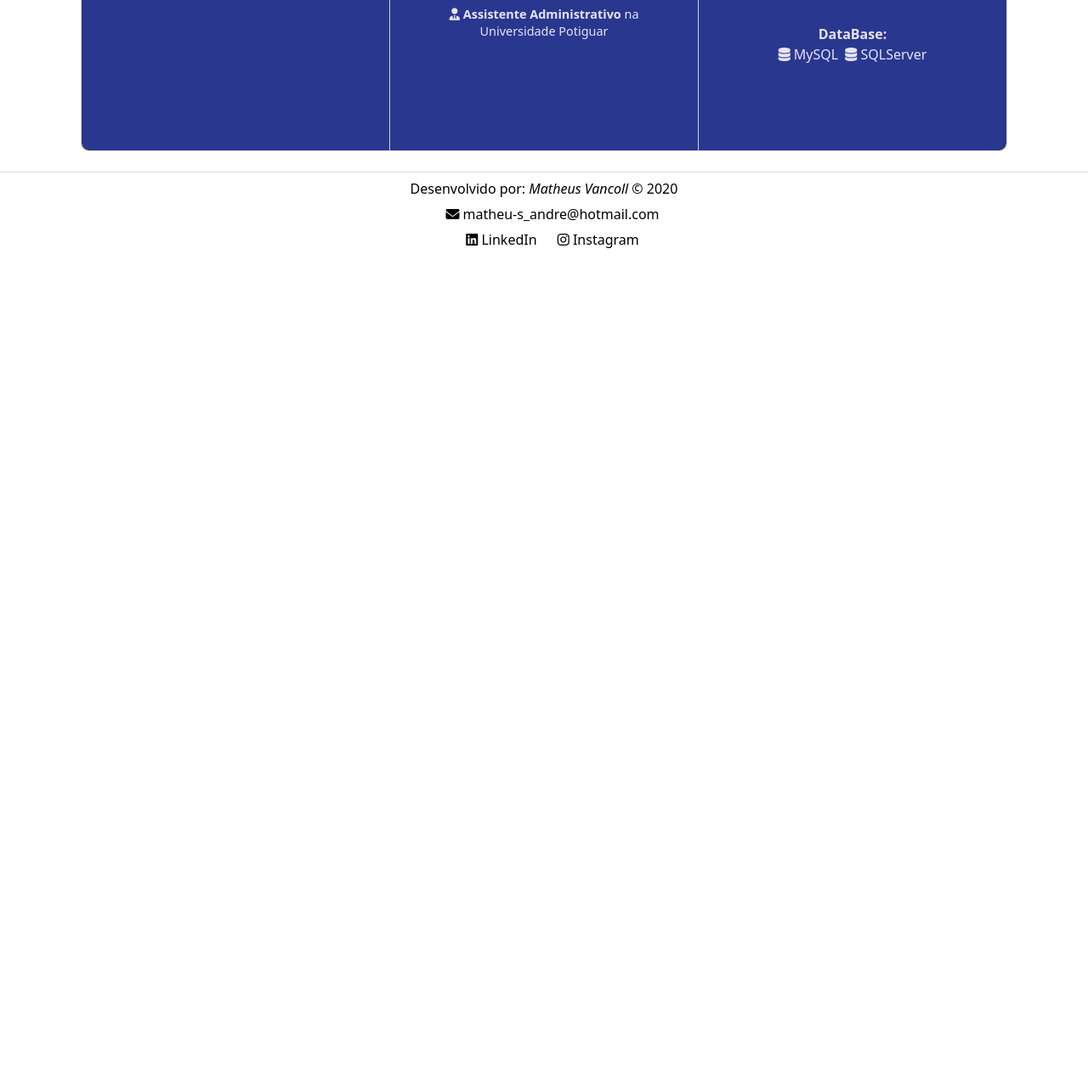
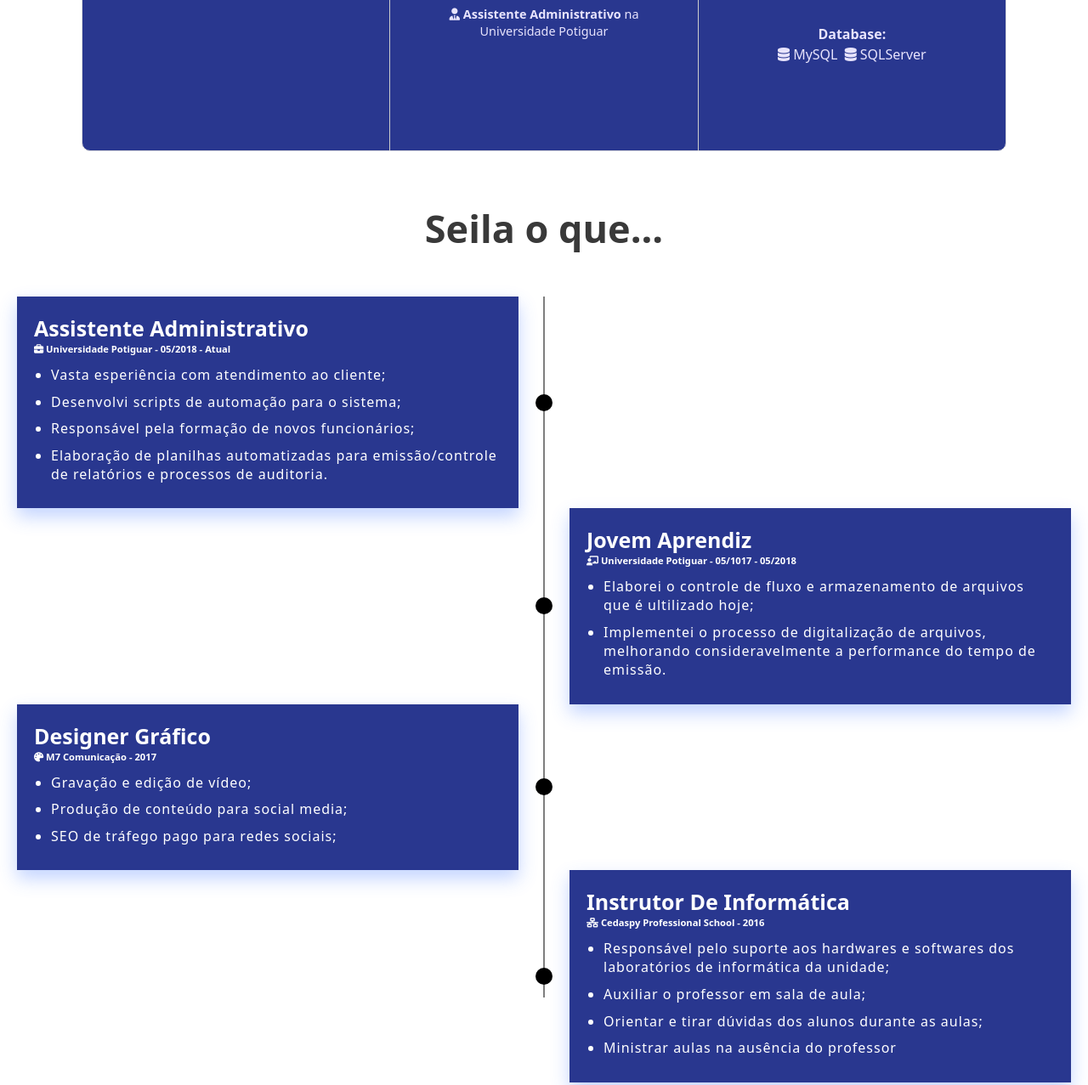
Before and after one commit to matheusvancoll/matheusvancoll.github.io, a plain HTML site: page index.html in a window 1280 px wide. Shown: the part 753-2030 px from the top of the page at 85% size. Before the commit the page ends 1052 px from the top, so only its background shows below. Drawn offline with nearby package versions, Linux system fonts and the light colour scheme.

Commit message:
insert timeline

```diff
--- a/index.html
+++ b/index.html
@@ -131,7 +131,7 @@
                         </li>
                     </ul>
                     <ul class="list-skill">
-                        <p><strong>DataBase:</strong></p>
+                        <p><strong>Database:</strong></p>
                         <li class="item-skill">
                             <i class="fas fa-database"></i>
                             MySQL
@@ -145,8 +145,56 @@
             </div>
         </section>
 
-        <section class="section-projects" id="projects">
+        <section class="section-timeline">
+            <h1>Seila o que...</h1>
+            <div class="timeline">
+                <div class="row left">
+                    <div class="event">
+                        <h3>Assistente Administrativo</h3>
+                        <h6><i class="fas fa-briefcase"></i> Universidade Potiguar - 05/2018 - Atual</h6>
+                        <ul>
+                            <li>Vasta esperiência com atendimento ao cliente;</li>
+                            <li>Desenvolvi scripts de automação para o sistema;</li>
+                            <li>Responsável pela formação de novos funcionários;</li>
+                            <li>Elaboração de planilhas automatizadas para emissão/controle de relatórios e processos de auditoria. </li>
+                        </ul>
+                    </div>
+                </div>
+                <div class="row right">
+                    <div class="event">
+                        <h3>Jovem Aprendiz</h3>
+                        <h6><i class="fas fa-chalkboard-teacher"></i> Universidade Potiguar - 05/1017 - 05/2018</h6>
+                        <ul>
+                            <li>Elaborei o controle de fluxo e armazenamento de arquivos que é ultilizado hoje;</li>
+                            <li>Implementei o processo de digitalização de arquivos, melhorando consideravelmente a performance do tempo de emissão.</li>
+                        </ul>
+                    </div>
+                </div>
+                <div class="row left">
+                    <div class="event">
+                        <h3>Designer Gráfico</h3>
+                        <h6><i class="fas fa-palette"></i> M7 Comunicação - 2017</h6>
+                        <ul>
+                            <li>Gravação e edição de vídeo;</li>
+                            <li>Produção de conteúdo para social media;</li>
+                            <li>SEO de tráfego pago para redes sociais;</li>
+                        </ul>
+                    </div>
+                </div>
+                <div class="row right">
+                    <div class="event">
+                        <h3>Instrutor de informática</h3>
+                        <h6><i class="fas fa-network-wired"></i> Cedaspy Professional School - 2016</h6>
+                        <ul>
+                            <li>Responsável pelo suporte aos hardwares e softwares dos laboratórios de informática da unidade;</li>
+                            <li>Auxiliar o professor em sala de aula;</li>
+                            <li>Orientar e tirar dúvidas dos alunos durante as aulas;</li>
+                            <li>Ministrar aulas na ausência do professor</li>
+                        </ul>
+                    </div>
+                </div>
 
+            </div>
         </section>
     </main>
 
@@ -154,6 +202,9 @@
         <p>Desenvolvido por: <em> Matheus Vancoll </em></a>&copy; 2020</p>
         <i class="fas fa-envelope"></i> matheu-s_andre@hotmail.com
         <p>
+            <a href="https://github.com/matheusvancoll" target="_blank">
+                <i class="fab fa-github"></i> Github
+            </a>
             <a href="https://www.linkedin.com/in/matheusandre-silva/" target="_blank">
                 <i class="fab fa-linkedin"></i> LinkedIn
             </a>
--- a/styles/style.css
+++ b/styles/style.css
@@ -5,6 +5,7 @@
 *{
     margin: 0px;
     padding: 0px;
+    box-sizing: border-box;
     font-family:system-ui,-apple-system,BlinkMacSystemFont,Segoe UI, Helvetica Neue,Helvetica,Arial,sans-serif;
 }
 
@@ -135,6 +136,105 @@
     text-decoration: none;
 }
 
+/* Timeline */
+
+.section-timeline{
+    padding: 60px 20px;
+}
+
+.section-timeline h1{
+    text-align: center;
+    font-size: 45px;
+    color: #393939;
+}
+
+.section-timeline .timeline{
+    padding: 50px 0;
+    max-width: 1440px;
+    margin: 0 auto;
+    position: relative;
+}
+
+.section-timeline .timeline::before{
+    content: "";
+    position: absolute;
+    width: 1px; height: calc(100% - 200px);
+    background-color: #000000;
+    left: 50%;
+    transform: translateX(-50%);
+}
+
+.section-timeline .timeline .row { display: flex; }
+.section-timeline .timeline .row.left { justify-content: flex-start; }
+.section-timeline .timeline .row.right { justify-content: flex-end; }
+
+.section-timeline .timeline .row .event {
+    padding: 20px;
+    background-color: #29378f;
+    color: #fff;
+    width: calc(50% - 30px);
+    position: relative;
+    box-shadow: 0 10px 20px rgba(57, 112, 255, 0.3);
+}
+
+.section-timeline .timeline .row .event::before {
+    content: "";
+    position: absolute;
+    width: 20px; height: 20px;
+    border-radius: 50%;
+    background-color: #000000;
+    top: 50%;
+    transform: translateY(-50%);
+}
+
+.section-timeline .timeline .row.left .event::before {
+    right: -40px;
+}
+
+.section-timeline .timeline .row.right .event::before {
+    left: -40px;
+}
+
+.section-timeline .timeline .row .event::after {
+    content: "";
+    position: absolute;
+    width: 20px; height: 20px;
+    border-radius: 50%;
+    top: 47%;
+    transform: rotate(45deg) translateY(-50%);
+    z-index: -1;
+}
+
+.section-timeline .timeline .row .left .event::after {
+    right: -3px;
+}
+
+.section-timeline .timeline .row .right .event::after {
+    left: -17px;
+}
+
+.section-timeline .timeline .row .event h3{
+    text-transform: capitalize;
+    font-size: 25px;
+}
+
+.section-timeline .timeline .row .event h6{
+    margin-bottom: 12px;
+    font-size: 0.7rem;
+}
+
+.section-timeline .timeline .row .event p{
+    line-height: 1.6;
+    font-size: 1rem;
+    letter-spacing: 1px;
+}
+.section-timeline .timeline .row .event li{
+    letter-spacing: 1px;
+    margin-left: 20px;
+    margin-bottom: 0.6rem;
+}
+
+
 /* Footer*/
 
 footer{
@@ -190,6 +290,21 @@ footer P{
         padding-bottom: 1rem;
     }
 
+    /* Timeline */
+    .section-timeline .timeline::before {
+        left: 20px;
+    }
+    .section-timeline .timeline .row .event {
+        width: 100%;
+        margin-left: 50px;
+        margin-bottom: 50px;
+    }
+    .section-timeline .timeline .row.left .event::before {
+        left: -40px;
+    }
+    .section-timeline .timeline .row.left .event::after {
+        left: -1rem;
+    }
     /* Footer */
     footer{
         height: 5rem;
```
